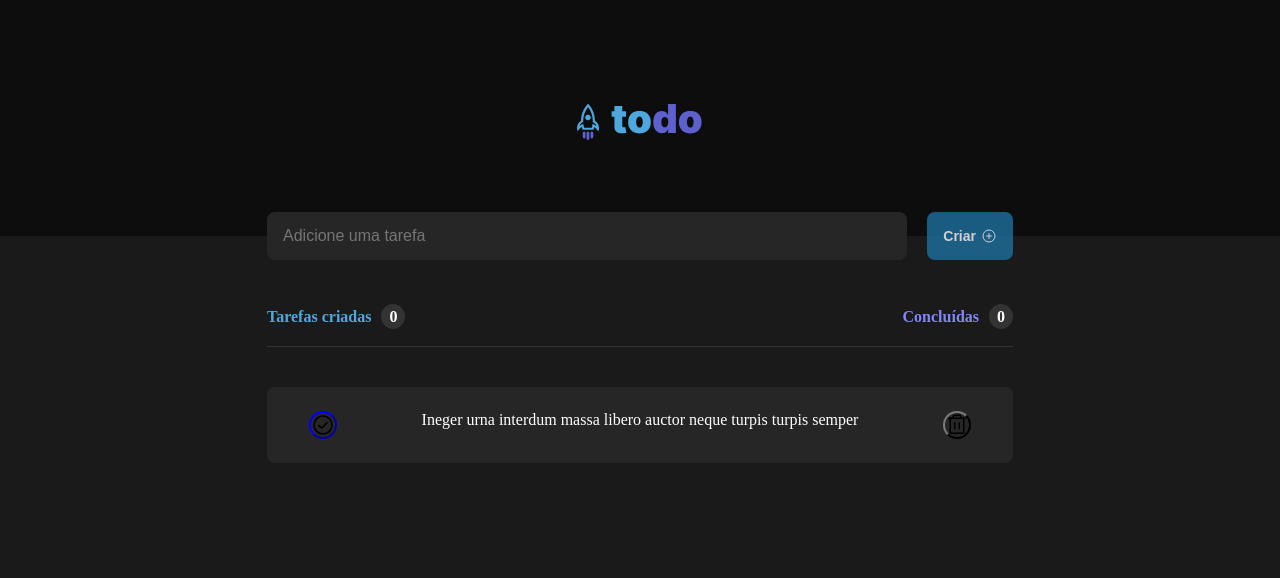
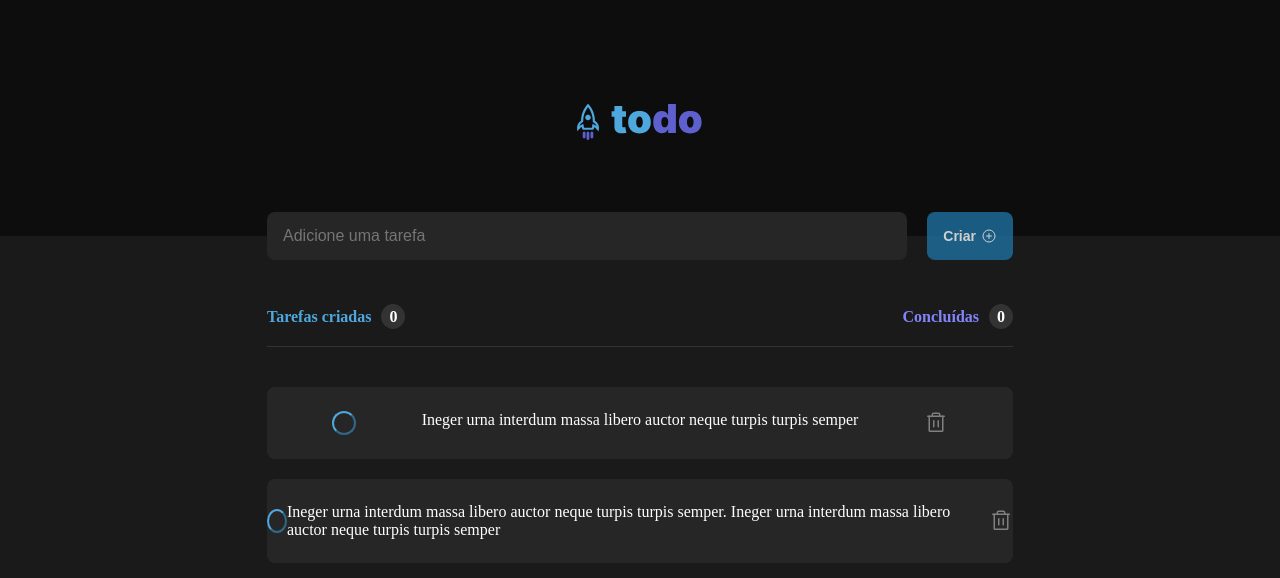
Before and after one commit to N0N4T0/desafios-ignite-reactjs-2022, a React (Vite) app in the folder desafio01-praticando-conceitos-reactjs/: page / in a window 1280 px wide. Shown: the top 578 px of the page. Built offline with nearby package versions, Linux system fonts and the light colour scheme.

Commit message:
feat(): add styles and text component to card-list

```diff
--- a/desafio01-praticando-conceitos-reactjs/src/components/TaskCard.module.css
+++ b/desafio01-praticando-conceitos-reactjs/src/components/TaskCard.module.css
@@ -1,7 +1,7 @@
 .cardInformation {
     width: 100%;
     display: flex;
-    justify-content: space-around;
+    justify-content: space-evenly;
     background: var(--gray-500);
 
     padding: 1.5rem 0;
@@ -12,22 +12,38 @@
     cursor: pointer;
 
     display: flex;
-    align-items: center;
+    align-self: center;
+}
 
+.cardInformation .check{
+    height: 1.5rem;
+    width: 1.5rem;
+    border-color: var(--blue);
+    border-width: 2px;
     border-radius: 50%;
     background: none;
-    border-color: var(--gray-500);
+
+    transition: background-color 1s;
 }
 
-.cardInformation button:first-child{
-    /* background: inherit; */
-    border-color: blue;
+.cardInformation .check:hover{
+    background: var(--purple-dark);
+    border-color: var(--purple-dark);
 }
 
 .cardInformation p{
     color: var(--white);
 }
 
-.cardInformation button:nth-child(2) {
-    background: red;
+.cardInformation .trash {
+    background: none;
+    outline-color: var(--danger);
+    color: var(--gray-300);
+    border: unset;
+
+    transition: color 1s;
 }
+
+.cardInformation .trash:hover {
+    color: var(--danger);
+}
--- a/desafio01-praticando-conceitos-reactjs/src/components/TaskCard.tsx
+++ b/desafio01-praticando-conceitos-reactjs/src/components/TaskCard.tsx
@@ -11,9 +11,9 @@ export function TaskCard(props: TaskCardProps){
 
     return(
         <li className={styles.cardInformation}>
-            <button><CheckCircle size={24}/></button>
-            <p>Ineger urna interdum massa libero auctor neque turpis turpis semper</p>
-            <button><Trash size={24}/></button>
+            <button className={styles.check}></button>
+            <p>{content}</p>
+            <button className={styles.trash}><Trash size={24}/></button>
         </li>
     )
 }
--- a/desafio01-praticando-conceitos-reactjs/src/components/TaskList.module.css
+++ b/desafio01-praticando-conceitos-reactjs/src/components/TaskList.module.css
@@ -51,4 +51,6 @@ p:first-child {
     display: flex;
     list-style: none;
     width: 100%;
+    flex-direction: column;
+    gap: 20px;
 }
--- a/desafio01-praticando-conceitos-reactjs/src/components/TaskList.tsx
+++ b/desafio01-praticando-conceitos-reactjs/src/components/TaskList.tsx
@@ -36,7 +36,8 @@ export function TaskList(){
                     </>
                 ) : (
                     <ul className={styles.cardInformations}>
-                        <TaskCard/>
+                        <TaskCard content='Ineger urna interdum massa libero auctor neque turpis turpis semper'/>
+                        <TaskCard content='Ineger urna interdum massa libero auctor neque turpis turpis semper. Ineger urna interdum massa libero auctor neque turpis turpis semper'/>
                     </ul>
                 )}
             </div>
```
